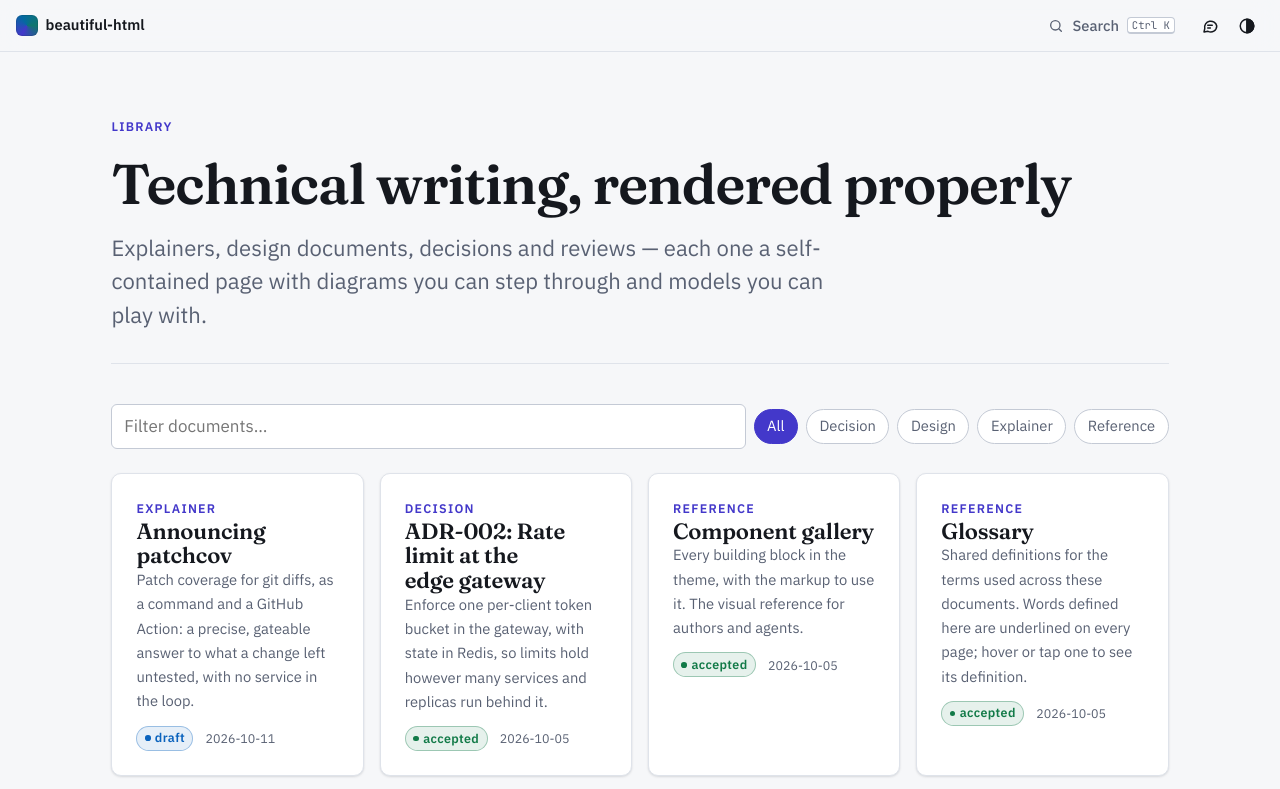
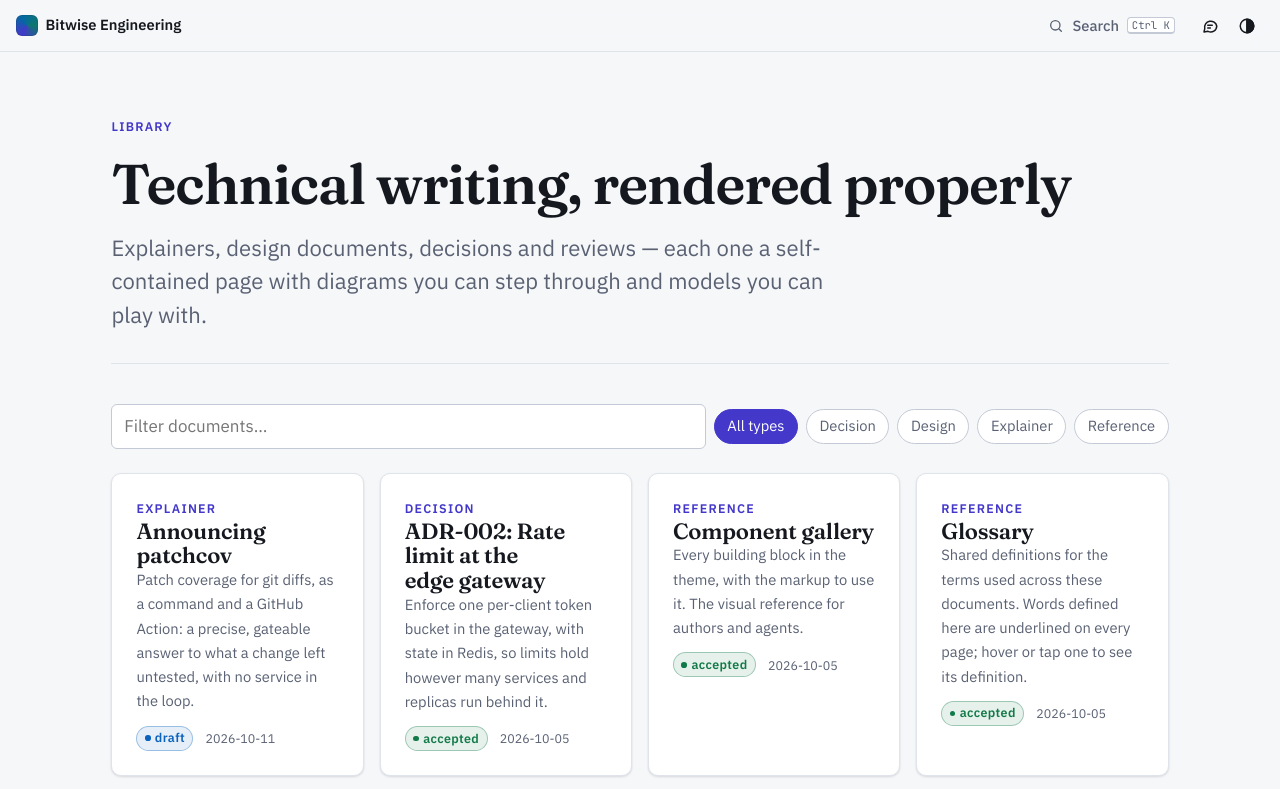
Before and after one commit to newhoggy/beautiful-html, a website: page index.html in a window 1280 px wide. Shown: the top 789 px of the page. Drawn offline with Linux system fonts and the light colour scheme.

Commit message:
Default the brand to Bitwise Engineering and add topic filters
The top-bar brand falls back to "Bitwise Engineering" (bundled and single-file
pages included). <bh-filter topics="…"> adds a row of topic chips matched
against each card's tags, only for topics that have a post. The catalogue
emits data-tags and labels cards tagged "examples" as "Example · <kind>".

```diff
--- a/theme/bh.js
+++ b/theme/bh.js
@@ -149,7 +149,7 @@
     doc.body.prepend(el("a", { class: "skip-link", href: "#" + (main ? main.id : "main"), text: "Skip to content" }));
 
     const home = doc.body.dataset.home;
-    const site = doc.body.dataset.site || "beautiful-html";
+    const site = doc.body.dataset.site || "Bitwise Engineering";
     const brandChildren = [el("span", { class: "bh-brand-mark", "aria-hidden": "true" }), el("span", { text: site })];
     const brand = home && !root.hasAttribute("data-bundled")
       ? el("a", { class: "bh-brand", href: home, title: "Back to index" }, brandChildren)
@@ -830,8 +830,10 @@
   function coerce(s) { return s !== "" && !isNaN(s) ? +s : s; }
 
   /**
-   * <bh-filter for="list-id"></bh-filter>
+   * <bh-filter for="list-id" [topics="A, B"]></bh-filter>
    * Builds a search box + chips from data-kind on the list's children; matches data-search text.
+   * With `topics`, a second row of chips filters on the items' data-tags (comma-separated,
+   * lowercase). A topic with no items gets no chip.
    */
   class BhFilter extends HTMLElement {
     connectedCallback() { whenReady(() => this.init()); }
@@ -841,23 +843,33 @@
       const list = doc.getElementById(this.getAttribute("for"));
       if (!list) return;
       const items = [...list.children];
+      const tagsOf = (i) => (i.dataset.tags || "").split(",").map((t) => t.trim().toLowerCase());
       const kinds = [...new Set(items.map((i) => i.dataset.kind).filter(Boolean))].sort();
-      let kind = "";
+      const topics = (this.getAttribute("topics") || "").split(",").map((t) => t.trim())
+        .filter((t) => t && items.some((i) => tagsOf(i).includes(t.toLowerCase())));
+      let kind = "", topic = "";
       const search = el("input", { type: "search", placeholder: "Filter documents…", "aria-label": "Filter documents" });
-      const chips = ["", ...kinds].map((k) => el("button", {
-        class: "chip", type: "button", "aria-pressed": String(k === ""), text: k ? k[0].toUpperCase() + k.slice(1) : "All",
-        onclick: (e) => { kind = k; chips.forEach((c) => c.setAttribute("aria-pressed", String(c === e.currentTarget))); apply(); },
-      }));
+      const group = (label, all, values, show, pick) => {
+        const chips = ["", ...values].map((v) => el("button", {
+          class: "chip", type: "button", "aria-pressed": String(v === ""), text: v ? show(v) : all,
+          onclick: (e) => { pick(v); chips.forEach((c) => c.setAttribute("aria-pressed", String(c === e.currentTarget))); apply(); },
+        }));
+        return el("div", { class: "bh-filter-group", role: "group", "aria-label": label }, chips);
+      };
       const apply = () => {
         const q = search.value.trim().toLowerCase();
         for (const item of items) {
           const okKind = !kind || item.dataset.kind === kind;
+          const okTopic = !topic || tagsOf(item).includes(topic.toLowerCase());
           const okText = !q || (item.dataset.search || item.textContent).toLowerCase().includes(q);
-          item.hidden = !(okKind && okText);
+          item.hidden = !(okKind && okTopic && okText);
         }
       };
       search.addEventListener("input", apply);
-      this.append(el("div", { class: "bh-filter" }, [search, ...chips]));
+      const groups = [];
+      if (topics.length) groups.push(group("Topic", "All topics", topics, (t) => t, (v) => { topic = v; }));
+      groups.push(group("Type", "All types", kinds, (k) => k[0].toUpperCase() + k.slice(1), (v) => { kind = v; }));
+      this.append(el("div", { class: "bh-filter" }, [search, ...groups]));
       // "/" focuses the filter.
       doc.addEventListener("keydown", (e) => {
         if (e.key === "/" && !e.target.closest("input, textarea, select, [contenteditable]")) { e.preventDefault(); search.focus(); }
--- a/theme/components.css
+++ b/theme/components.css
@@ -651,6 +651,7 @@ bh-playground output { font-variant-numeric: tabular-nums; }
 
 .bh-filter { display: flex; flex-wrap: wrap; align-items: center; gap: var(--space-2); }
 .bh-filter input[type="search"] { flex: 1 1 14rem; min-width: 0; }
+.bh-filter-group { display: flex; flex-wrap: wrap; gap: var(--space-2); }
 .chip {
   padding: 0.3em 0.85em;
   border: 1px solid var(--border-strong);
```
Also changed, not shown: scripts/bh.mjs (+5 -2 lines).
